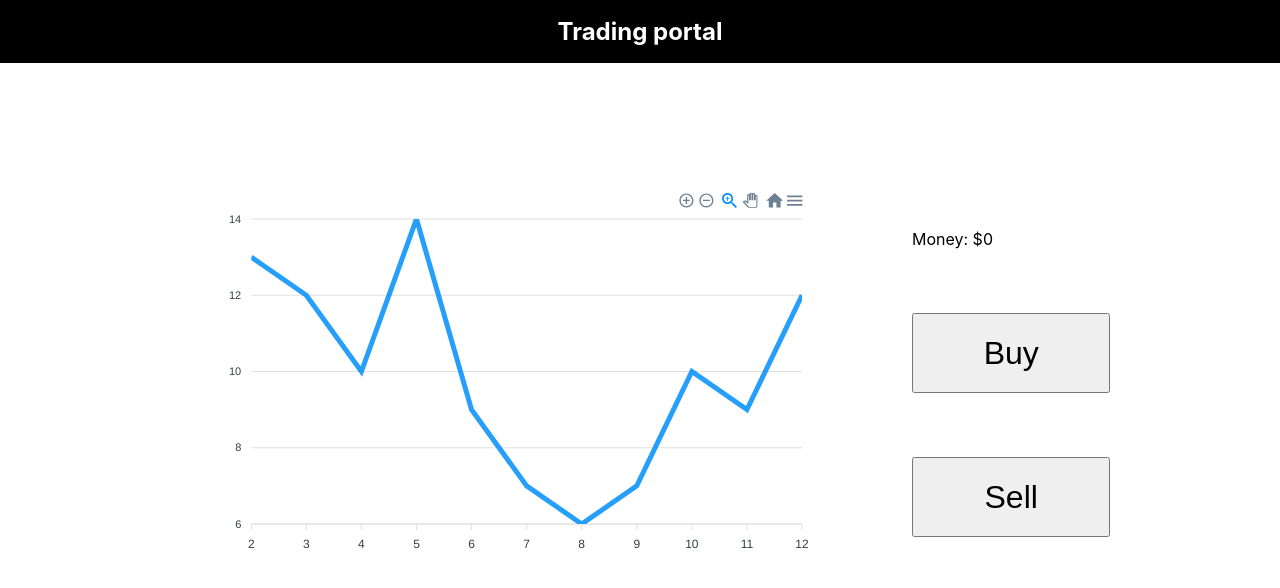
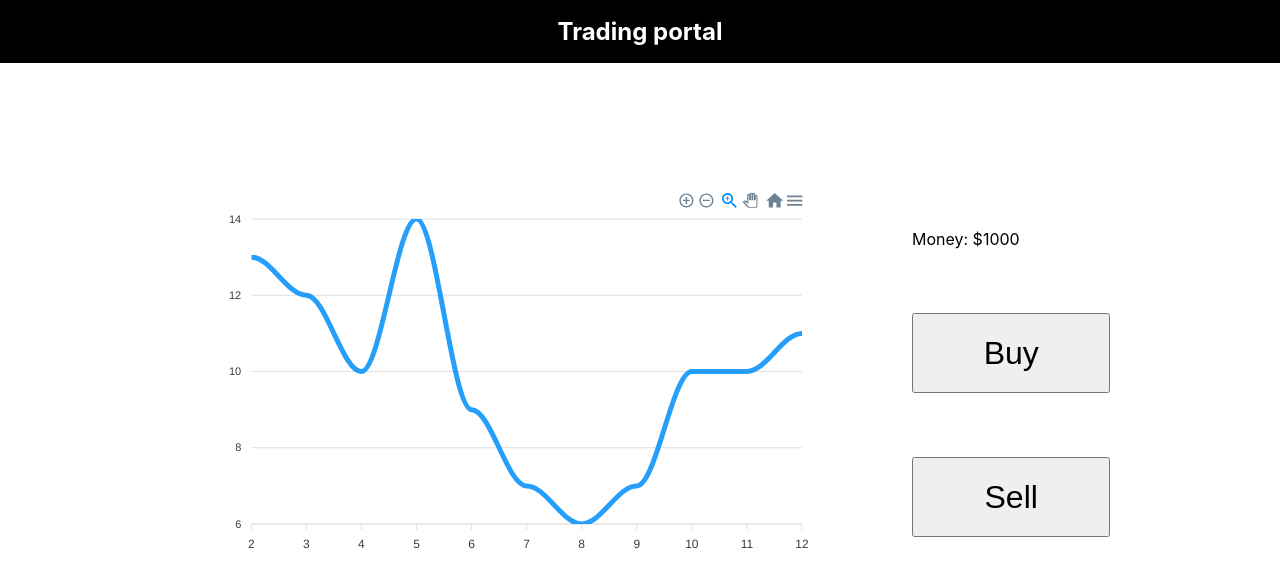
Before and after one commit to loocurse/qc-trading-sim, a React (Create React App) app: page / in a window 1280 px wide. Shown: the top 588 px of the page. Built offline with nearby package versions, Linux system fonts and the light colour scheme.

Commit message:
smoothen curve

```diff
--- a/src/App.js
+++ b/src/App.js
@@ -4,7 +4,7 @@ import Buttons from "./components/Buttons";
 import Graph from "./components/Graph";
 
 function App() {
-  const [cash, setCash] = useState(0);
+  const [cash, setCash] = useState(1000);
 
   // data and time are variables used in the graph
   let time = 11;
@@ -18,8 +18,9 @@ function App() {
     setInterval(() => {
       let x_axis = data.xaxis;
       let y_axis = data.yaxis;
+      let last_val = y_axis[y_axis.length - 1]
       x_axis.push(time);
-      y_axis.push(Math.floor(Math.random() * 10 + 5));
+      y_axis.push(Math.floor((Math.random()-0.4) * 5 + last_val));
       x_axis.shift();
       y_axis.shift();
       time++;
--- a/src/components/Graph.js
+++ b/src/components/Graph.js
@@ -1,7 +1,6 @@
 import Chart from "react-apexcharts";
 
 function Graph({ graphData }) {
-
   return (
     <Chart
       options={{
@@ -11,6 +10,7 @@ function Graph({ graphData }) {
         xaxis: {
           categories: graphData.xaxis,
         },
+        stroke: { curve: "smooth" },
       }}
       series={[
         {
```
